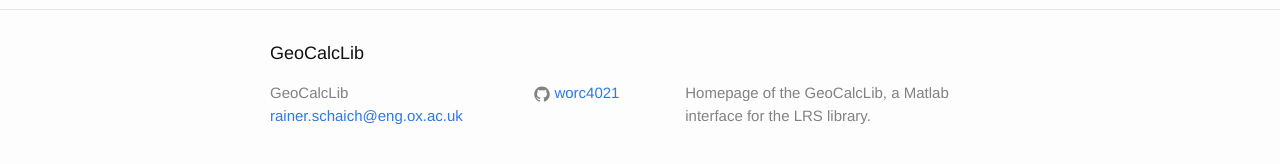
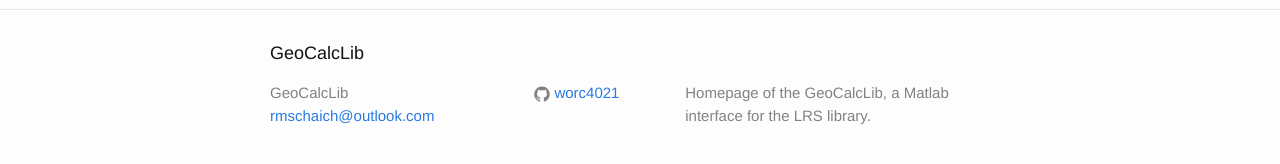
Before and after one commit to worc4021/GeoCalcLib, a Jekyll site: the page built from docs/about.md, in a window 1280 px wide. Shown: the part 239-403 px from the top of the page. Built offline with Jekyll 4.4.1, drawn with Linux system fonts in a browser that asks for light colours.

Commit message:
Updated email

```diff
--- a/docs/_config.yml
+++ b/docs/_config.yml
@@ -7,7 +7,7 @@
 
 # Site settings
 title: GeoCalcLib
-email: rainer.schaich@eng.ox.ac.uk
+email: rmschaich@outlook.com
 description: > # this means to ignore newlines until "baseurl:"
   Homepage of the GeoCalcLib, a Matlab interface for the LRS library.
 baseurl: "" # the subpath of your site, e.g. /blog
```
